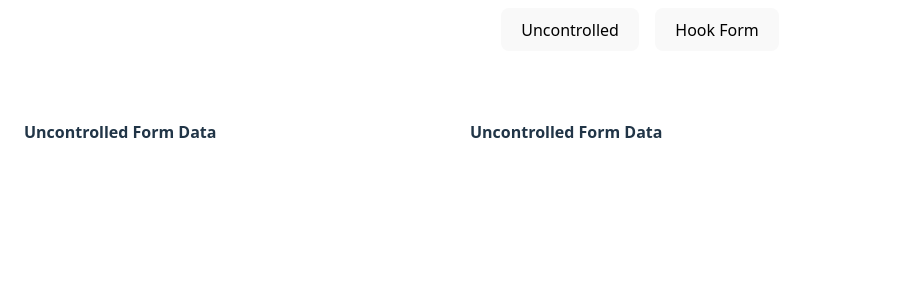
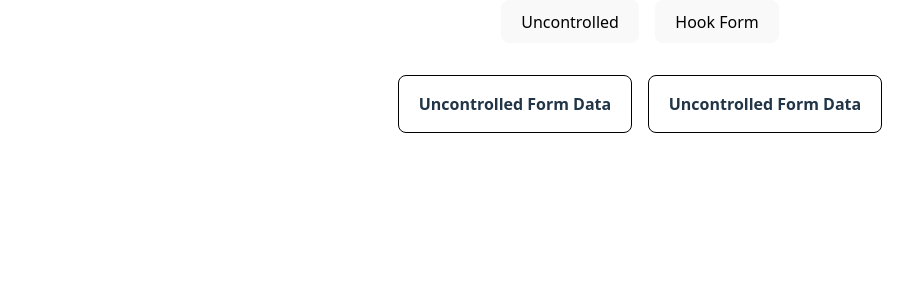
Before and after one commit to Ulistonee/rsschool-react, a React (Vite) app in the folder my-app/: page / in a window 1280 px wide. Shown: the top 300 px of the page, without its empty margins (0-920 px from the left). Built offline with nearby package versions, Linux system fonts and the light colour scheme.

Commit message:
feat: add design for uncontrolled tiles

```diff
--- a/my-app/src/components/tile/tile.module.css
+++ b/my-app/src/components/tile/tile.module.css
@@ -1,16 +1,21 @@
-.tilesHeading {
+.container {
+    display: flex;
+    flex-direction: column;
+    gap: 1rem;
     padding: 1rem;
-    width: 200px;
+    border: 1px solid black;
+    border-radius: 8px;
+    min-width: 200px;
 }
 
-.tilesGrid {
+.tilesHeading {
+    align-self: center;
+}
+
+.tile {
     display: grid;
-    grid-template-columns: repeat(auto-fill, minmax(180px, 1fr));
-    gap: 1rem;
+    grid-template-columns: max-content 1fr;
+    gap: 0 1rem;
     border: 1px solid white;
     border-radius: 8px;
 }
-
-.tile {
-    padding: 1rem;
-}
--- a/my-app/src/components/tile/tile.tsx
+++ b/my-app/src/components/tile/tile.tsx
@@ -7,19 +7,17 @@ type Props = {
 
 export const Tile = ({ data }: Props) => {
   return (
-    <>
+    <div className={styles.container}>
       <h4 className={styles.tilesHeading}>Uncontrolled Form Data</h4>
-      <div className={styles.tilesGrid}>
         {data.map((item, i) => (
           <div key={i} className={styles.tile}>
-            <p>{item.name}</p>
-            <p>{item.age}</p>
-            <p>{item.email}</p>
-            <p>{item.gender}</p>
-            <p>{item.country}</p>
+            <p>Name: </p><p>{item.name}</p>
+            <p>Age: </p><p>{item.age}</p>
+            <p>Email: </p><p>{item.email}</p>
+            <p>Gender: </p><p>{item.gender}</p>
+            <p>Country: </p><p>{item.country}</p>
           </div>
         ))}
-      </div>
-    </>
+    </div>
   );
 };
--- a/my-app/src/index.css
+++ b/my-app/src/index.css
@@ -11,6 +11,11 @@
   text-rendering: optimizeLegibility;
   -webkit-font-smoothing: antialiased;
   -moz-osx-font-smoothing: grayscale;
+}
+
+* {
+    padding: 0;
+    margin: 0;
 }
 
 a {
--- a/my-app/src/pages/main-page/main-page.module.css
+++ b/my-app/src/pages/main-page/main-page.module.css
@@ -14,4 +14,5 @@
     margin-top: 2rem;
     display: flex;
     gap: 1rem;
+    justify-content: center;
 }
```
